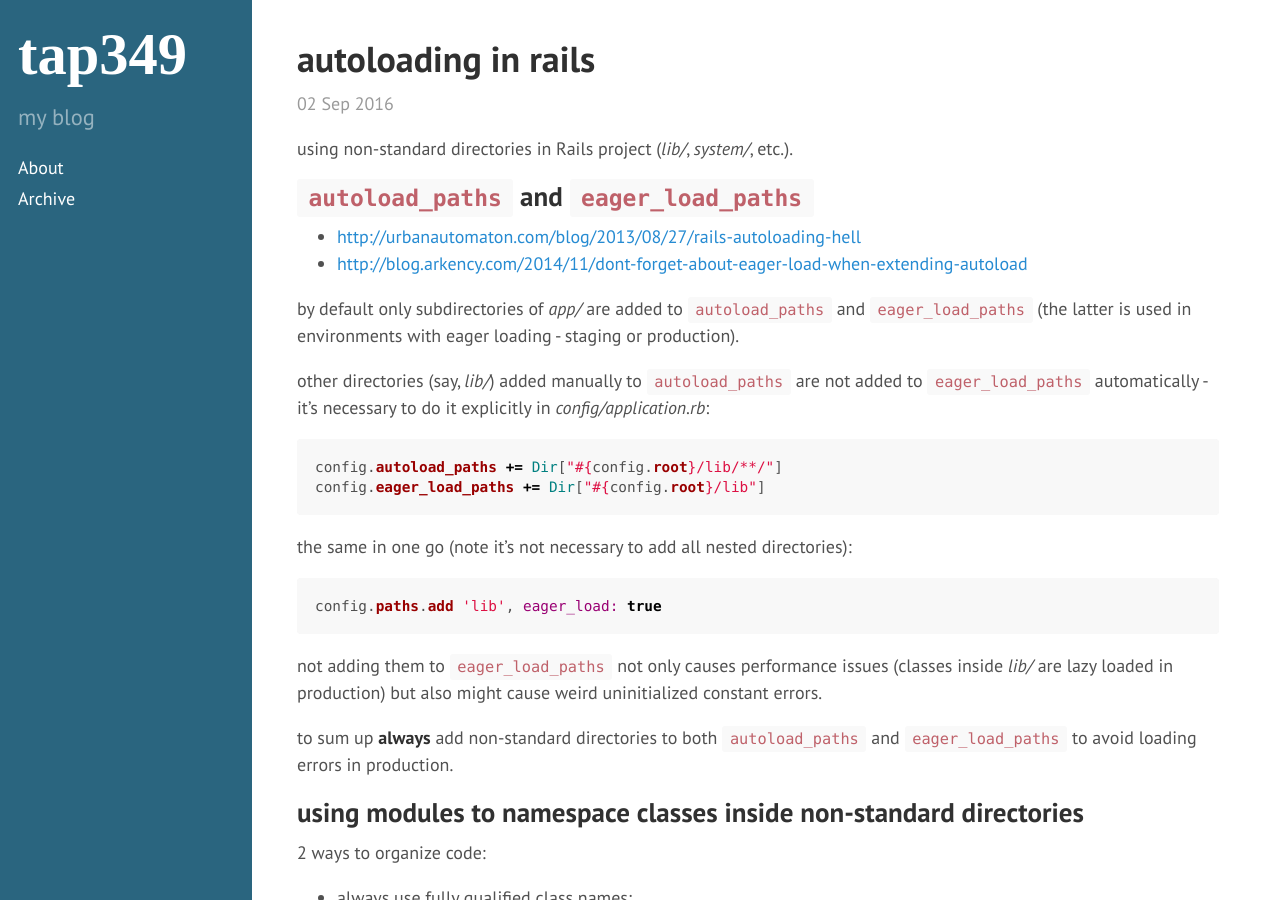
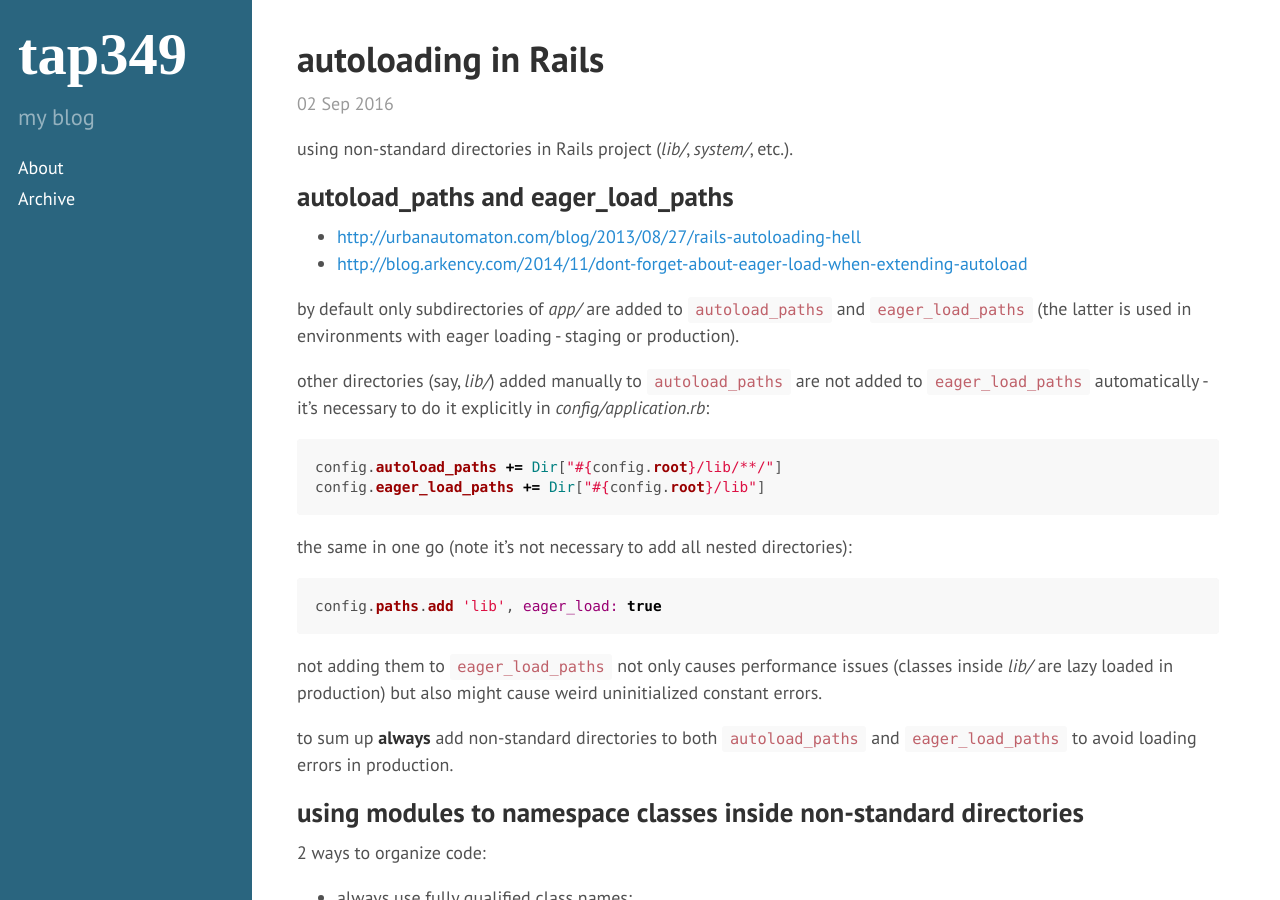
Before and after one commit to tap349/tap349.github.io, a Jekyll site: the page built from _posts/2016-09-02-autoloading-in-rails.md, in a window 1280 px wide and 900 px high. Built offline with Jekyll 4.4.1, drawn with Linux system fonts in a browser that asks for light colours.

Commit message:
update 2016-09-02_19:08:27

```diff
--- a/_posts/2016-09-02-autoloading-in-rails.md
+++ b/_posts/2016-09-02-autoloading-in-rails.md
@@ -1,6 +1,6 @@
 ---
 layout: post
-title: autoloading in rails
+title: autoloading in Rails
 date: 2016-09-02 18:27:48 +0300
 access: public
 categories: [rails]
@@ -10,7 +10,7 @@
 
 <!-- more -->
 
-## `autoload_paths` and `eager_load_paths`
+## autoload_paths and eager_load_paths
 
 - <http://urbanautomaton.com/blog/2013/08/27/rails-autoloading-hell>
 - <http://blog.arkency.com/2014/11/dont-forget-about-eager-load-when-extending-autoload>
```
Also changed, not shown: _posts/2016-03-20-caching-in-rails.md (+1 -1 lines), _posts/2016-04-07-download-file-from-public-in-rails.md (+1 -1 lines).
